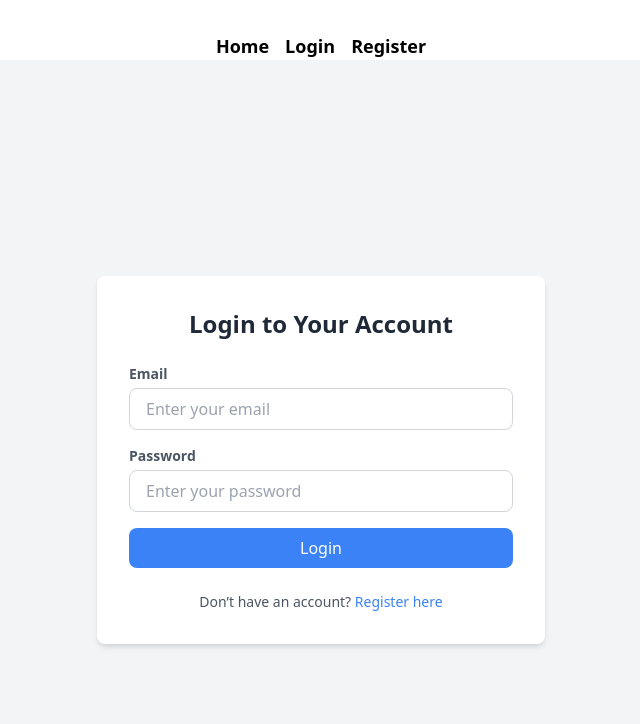
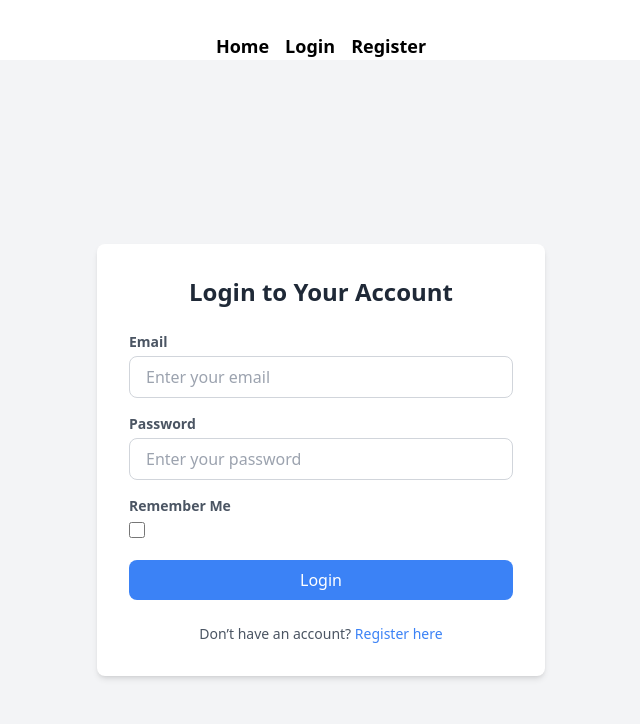
Before and after one commit to Safeya-Yasien/react-auth, a React (Vite) app: page /login in a window 1280 px wide. Shown: the top 724 px of the page, without its empty margins (319-959 px from the left). Built offline with nearby package versions, Linux system fonts and the light colour scheme.

Commit message:
add login schema and validation

```diff
--- a/src/components/Form/Input.tsx
+++ b/src/components/Form/Input.tsx
@@ -4,10 +4,11 @@ type TInputProps<TFiledValue extends FieldValues> = {
   label: string;
   type?: string;
   id: string;
-  placeholder: string;
+  placeholder?: string;
   name: Path<TFiledValue>;
   register: UseFormRegister<TFiledValue>;
   error?: string;
+  rememberMe?: boolean;
 };
 
 const Input = <TFieldValue extends FieldValues>({
@@ -31,7 +32,11 @@ const Input = <TFieldValue extends FieldValues>({
         type={type}
         id={id}
         placeholder={placeholder}
-        className="w-full px-4 py-2 border border-gray-300 rounded-lg focus:ring-2 focus:ring-blue-500 focus:outline-none"
+        className={
+          type === "checkbox"
+            ? "w-4 h-4 text-blue-600 border-gray-300 rounded focus:ring-blue-500"
+            : "w-full px-4 py-2 border border-gray-300 rounded-lg focus:ring-2 focus:ring-blue-500 focus:outline-none"
+        }
         {...register(name)}
       />
       {error && <p className="text-red-600 text-sm">{error}</p>}
--- a/src/pages/Login.tsx
+++ b/src/pages/Login.tsx
@@ -1,6 +1,21 @@
 import { Link } from "react-router-dom";
+import { useForm, SubmitHandler } from "react-hook-form";
+
+import Input from "../components/Form/Input";
+import { loginSchema, TLoginFormInputs } from "../validations/loginSchema";
+import { zodResolver } from "@hookform/resolvers/zod";
 
 const Login = () => {
+  const {
+    register,
+    handleSubmit,
+    formState: { errors },
+  } = useForm<TLoginFormInputs>({
+    mode: "onBlur",
+    resolver: zodResolver(loginSchema),
+  });
+  const onSubmit: SubmitHandler<TLoginFormInputs> = (data) => console.log(data);
+
   return (
     <div className="flex items-center justify-center min-h-screen bg-gray-100">
       <div className="w-full max-w-md p-8 space-y-6 bg-white rounded-lg shadow-md">
@@ -8,40 +23,33 @@ const Login = () => {
           Login to Your Account
         </h2>
 
-        <form className="space-y-4">
-          <div>
-            <label
-              htmlFor="email"
-              className="block mb-1 text-sm font-semibold text-gray-600"
-            >
-              Email
-            </label>
-            <input
-              type="email"
+        <form className="space-y-4" onSubmit={handleSubmit(onSubmit)}>
+          <Input
+            label="Email"
             id="email"
+            placeholder="Enter your email"
             name="email"
-              placeholder="Enter your email"
-              className="w-full px-4 py-2 border border-gray-300 rounded-lg focus:ring-2 focus:ring-blue-500 focus:outline-none"
-              required
+            register={register}
+            error={errors.email?.message}
           />
-          </div>
 
-          <div>
-            <label
-              htmlFor="password"
-              className="block mb-1 text-sm font-semibold text-gray-600"
-            >
-              Password
-            </label>
-            <input
+          <Input
+            label="Password"
             type="password"
             id="password"
+            placeholder="Enter your password"
             name="password"
-              placeholder="Enter your password"
-              className="w-full px-4 py-2 border border-gray-300 rounded-lg focus:ring-2 focus:ring-blue-500 focus:outline-none"
-              required
+            register={register}
+            error={errors.password?.message}
           />
-          </div>
+
+          <Input
+            label="Remember Me"
+            type="checkbox"
+            id="remember_me"
+            name="remember_me"
+            register={register}
+          />
 
           <button
             type="submit"
--- /dev/null
+++ b/src/validations/loginSchema.tsx
@@ -0,0 +1,15 @@
+import { z } from "zod";
+
+export const loginSchema = z.object({
+  email: z.string().email({ message: "Invalid email address" }),
+  password: z
+    .string()
+    .min(8, { message: "Password must be at least 8 characters long" })
+    .max(30, { message: "Password must not exceed 30 characters" })
+    .regex(/^(?=.*[A-Za-z])(?=.*\d)[A-Za-z\d@$!%*?&]{8,30}$/, {
+      message: "Password must contain at least one letter and one number",
+    }),
+  remember_me: z.boolean(),
+});
+
+export type TLoginFormInputs = z.infer<typeof loginSchema>;
```
Lines whose indentation alone changed are shown as unchanged.
